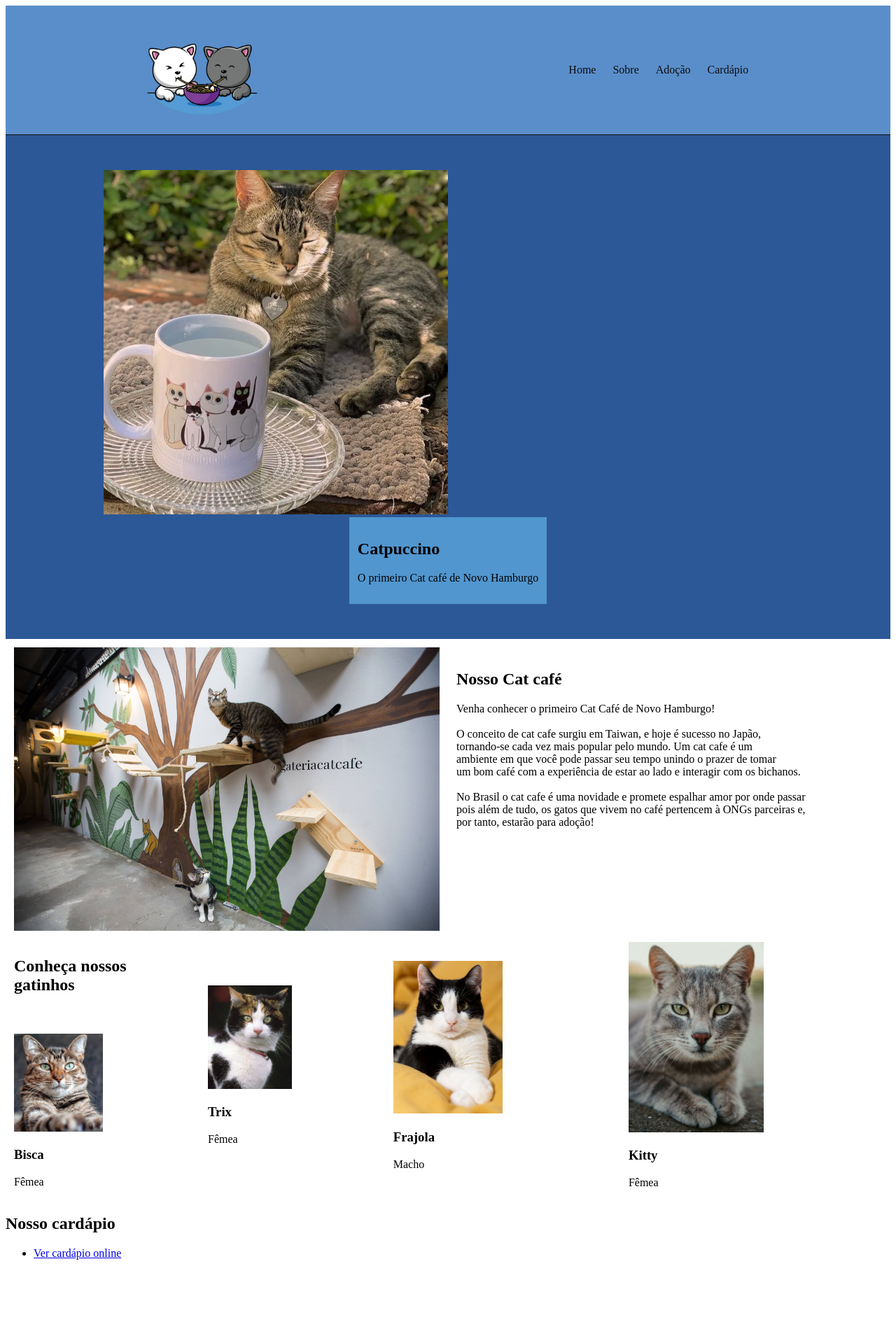
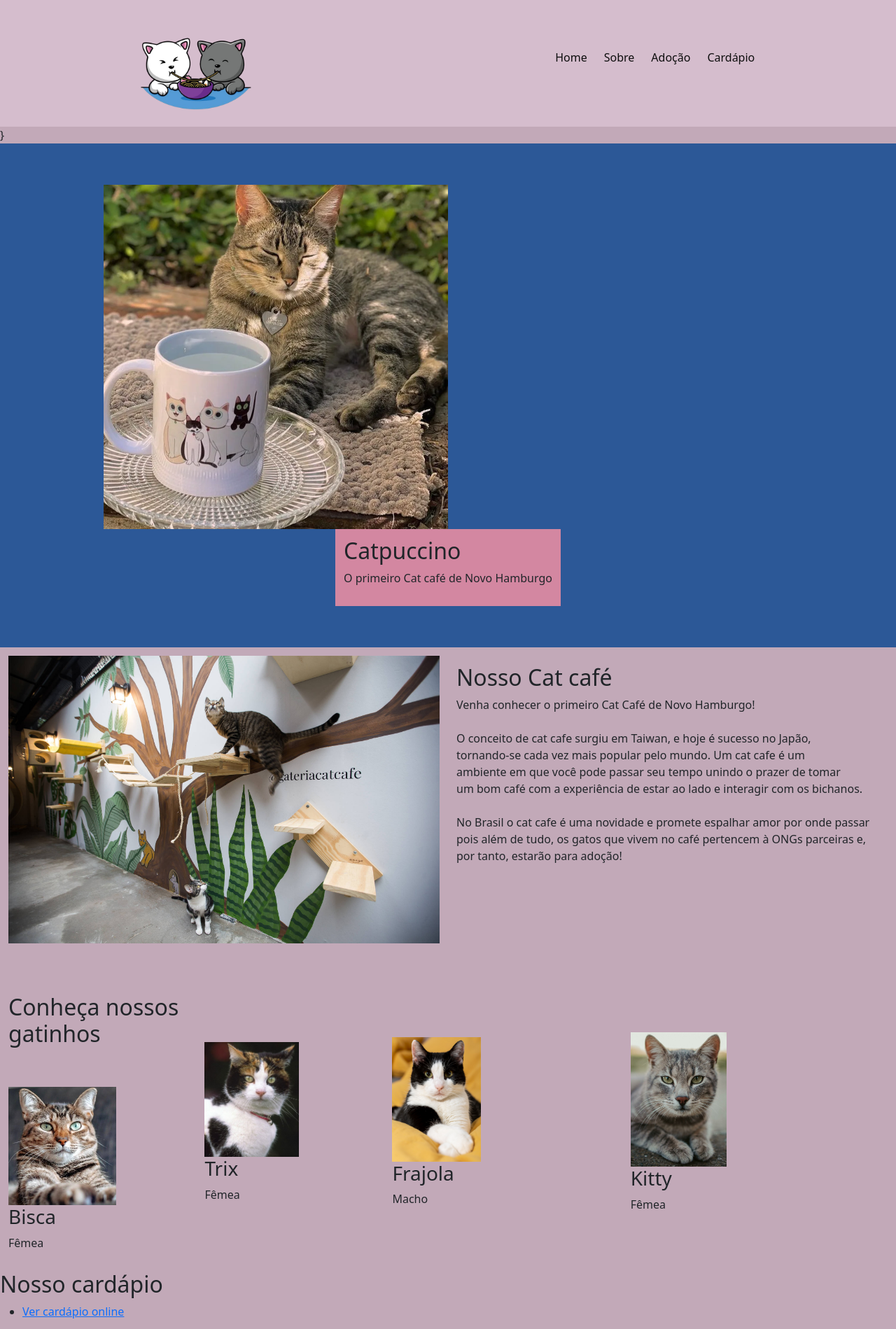
Before and after one commit to Moonickyy/meninasTI-projeto-finall, a plain HTML site: page index.html in a window 1280 px wide. Shown: the whole page at 70% size. Before the commit the page ends 1816 px from the top, so only its background shows below. Drawn offline with nearby package versions, Linux system fonts and the light colour scheme; files whose address does not match are found by name.

Commit message:
Add files via upload

```diff
--- a/index.html
+++ b/index.html
@@ -5,6 +5,14 @@
     <meta name="viewport" content="width=device-width, initial-scale=1.0">
     <title>Catpuccino</title>
     <link rel="stylesheet" type="text/css" href="style.css">
+    <link href="https://cdn.jsdelivr.net/npm/bootstrap@5.3.2/dist/css/bootstrap.min.css" rel="stylesheet" integrity="sha384-T3c6CoIi6uLrA9TneNEoa7RxnatzjcDSCmG1MXxSR1GAsXEV/Dwwykc2MPK8M2HN" crossorigin="anonymous">
+    <script src="https://cdn.jsdelivr.net/npm/bootstrap@5.3.2/dist/js/bootstrap.bundle.min.js" integrity="sha384-C6RzsynM9kWDrMNeT87bh95OGNyZPhcTNXj1NW7RuBCsyN/o0jlpcV8Qyq46cDfL" crossorigin="anonymous"></script>
+    <!--script src="index.js" defer></script -->
+    <style>
+        body{background-color: rgb(194, 169, 184);}
+        header ul.nav li a {color:rgb(141, 66, 166)}
+        header {background-color: rgb(213, 189, 205);}
+    </style>
 </head>
 <body>
     <header>
@@ -18,6 +26,7 @@
             </ul>
         </nav></div>
     </header>
+                }
     <section class="banner" id="home">
         <div class="imagem">
             <img src="img/gatocafe.jpg">
@@ -40,26 +49,26 @@
                 No Brasil o cat cafe é uma novidade e promete espalhar amor por onde passar<br>pois além de tudo, os gatos que vivem no café pertencem à ONGs parceiras e,<br>por tanto, estarão para adoção!
             </p>
         </div>
-    </section>
+    </section><br><br>
     <section class="adoção" id="adoção">
         <div class="produto">
             <h2>Conheça nossos gatinhos</h2><br><br>
-            <img src="img/gatomalhadinho2.jpg" width="50%" />
+            <img src="img/gatomalhadinho2.jpg" width="60%" />
             <h3>Bisca</h3>
             <p>Fêmea</p>
         </div>
         <div class="produto">
-            <img src="img/gatoTricolor3.jpg" width="50%" />
+            <img src="img/gatoTricolor3.jpg" width="55%" />
             <h3>Trix</h3>
             <p>Fêmea</p>
         </div>
         <div class="produto">
-            <img src="img/gatofrajolinha.jpg" width="50%" />
+            <img src="img/gatofrajolinha.jpg" width="40%" />
             <h3>Frajola</h3>
             <p>Macho</p>
         </div>
         <div class="produto">
-            <img src="img/gatotigre.jpeg" width="50%" />
+            <img src="img/gatotigre.jpeg" width="35%" />
             <h3>Kitty</h3>
             <p>Fêmea</p>
         </div>
@@ -74,5 +83,9 @@
         </nav>
         </div>
     </section>
+    <section>
+
+    </section>
+
 </body>
 </html>
--- a/style.css
+++ b/style.css
@@ -7,8 +7,8 @@ header {
     width: 100%;
     min-height: 64px;
     justify-content: space-around;
-    border-bottom: 1px solid #0e0e0e;
-    background-color: #5a8eca;
+    border-bottom: 1px solid #c2313100;
+    background-color: #c99aaf;
 }
 
 .menu nav ul, .social ul {
@@ -46,7 +46,7 @@ section.banner {
 }
 
 section.banner .conteudo {
-    background-color: rgb(81, 150, 207);
+    background-color: rgb(211, 135, 161);
     padding: 12px;
 }
 
```
